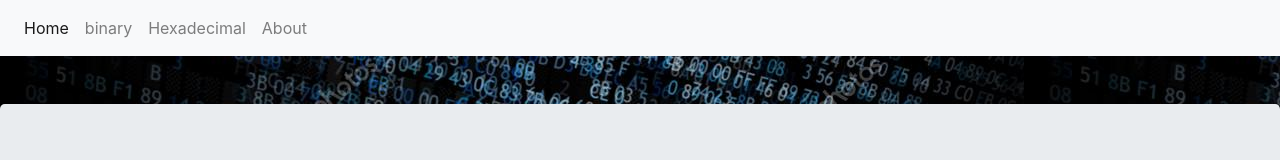
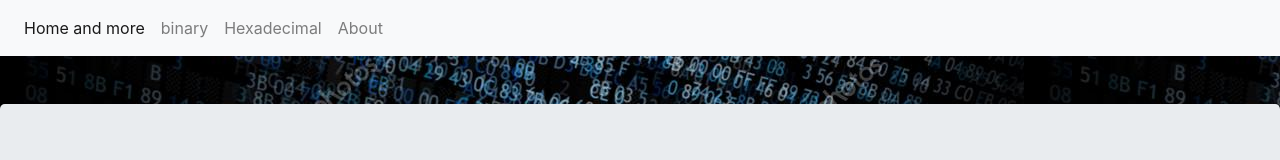
Before and after one commit to mtabedalj/decimalConvertor, a plain HTML site: page projectMaster/index.html in a window 1280 px wide. Shown: the top 160 px of the page. Drawn offline with Linux system fonts and the light colour scheme.

Commit message:
Update index.html

```diff
--- a/projectMaster/index.html
+++ b/projectMaster/index.html
@@ -28,7 +28,7 @@ Decimal integr convertor
      <div class="collapse navbar-collapse" id="navbarSupportedContent">
        <ul class="navbar-nav mr-auto">
          <li class="nav-item active">
-           <a class="nav-link" href="./index.html">Home <span class="sr-only">(current)</span></a>
+           <a class="nav-link" href="./index.html">Home and more <span class="sr-only">(current)</span></a>
          </li>
          <li class="nav-item">
            <a class="nav-link" href="./html/binary.html">binary</a>
```
